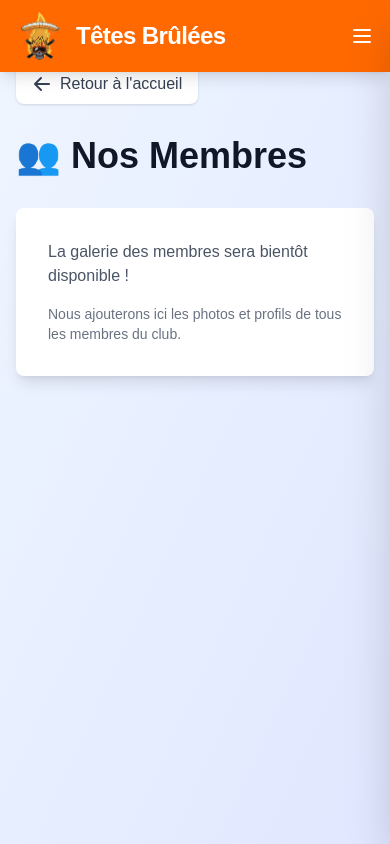
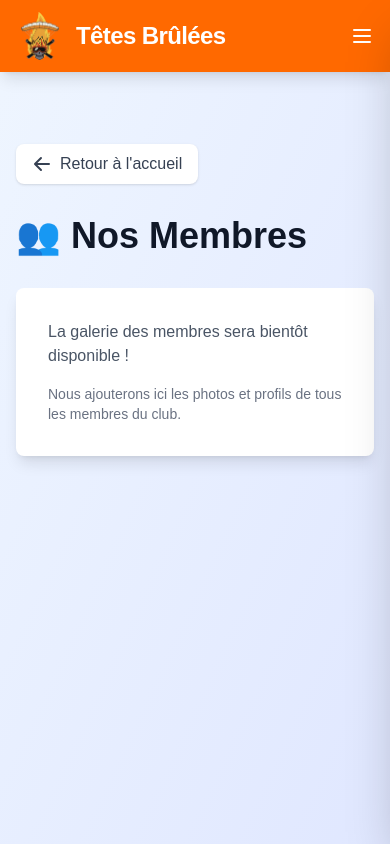
Before and after one commit to clementsbt/tetes-brulees, a Next.js app: page /membres in a window 390 px wide. Built offline with nearby package versions, Linux system fonts and the light colour scheme.

Commit message:
Fix: ajout marge top au bouton retour (compatible navbar mobile)

```diff
--- a/components/BackButton.tsx
+++ b/components/BackButton.tsx
@@ -4,7 +4,7 @@ export default function BackButton() {
   return (
     <Link
       href="/"
-      className="inline-flex items-center gap-2 bg-white px-4 py-2 rounded-lg shadow hover:shadow-md transition-all text-gray-700 hover:text-indigo-600 font-medium mb-8"
+      className="inline-flex items-center gap-2 bg-white px-4 py-2 rounded-lg shadow hover:shadow-md transition-all text-gray-700 hover:text-indigo-600 font-medium mb-8 mt-20"
     >
       <svg
         xmlns="http://www.w3.org/2000/svg"
```
